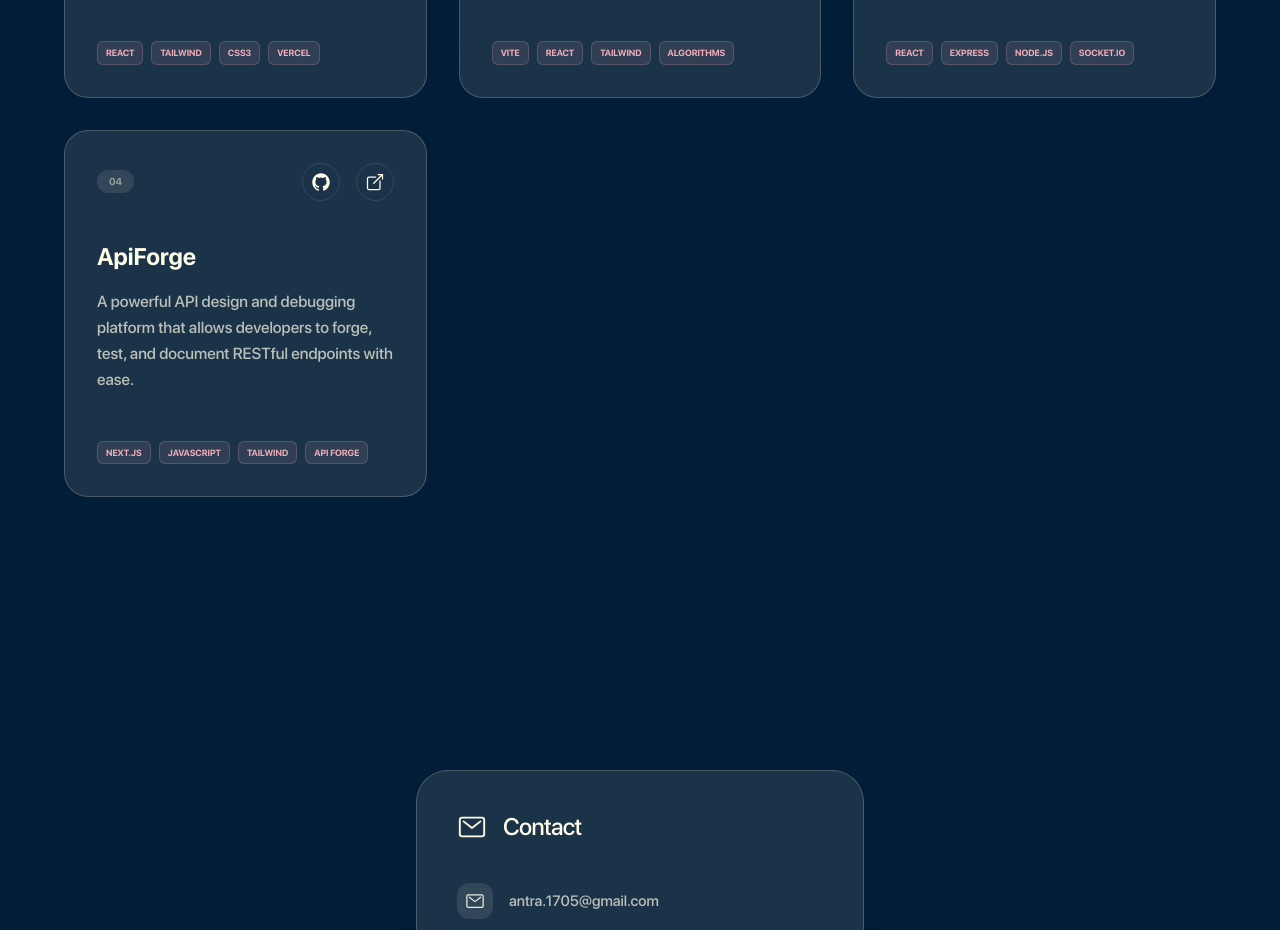
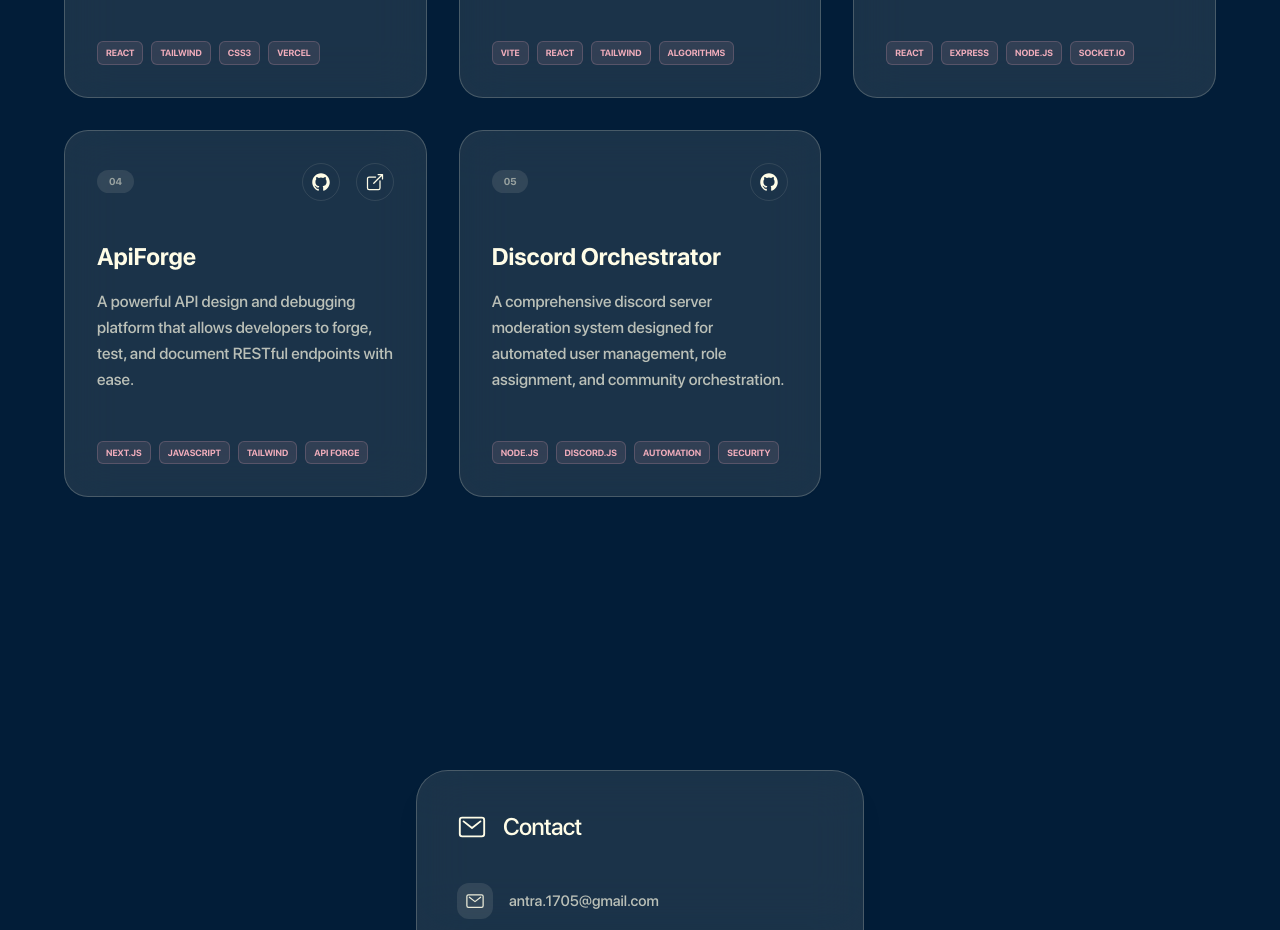
Before and after one commit to Antra1705/portfolio, a Next.js app: page / in a window 1280 px wide. Shown: the part 4000-4930 px from the top of the page. Built offline with nearby package versions, Linux system fonts and the light colour scheme.

Commit message:
Added Project

```diff
--- a/components/Projects.tsx
+++ b/components/Projects.tsx
@@ -32,6 +32,12 @@ const projects = [
         tech: ["Next.js", "Javascript", "Tailwind", "API Forge"],
         link: "https://api-forge-js.vercel.app/",
         github: "https://github.com/Antra1705/ApiForge"
+    },
+    {
+        title: "Discord Orchestrator",
+        desc: "A comprehensive discord server moderation system designed for automated user management, role assignment, and community orchestration.",
+        tech: ["Node.js", "Discord.js", "Automation", "Security"],
+        github: "https://github.com/SIDDHESH-2006/DiscordServerModerationOrchestrator"
     }
 ];
 
```
